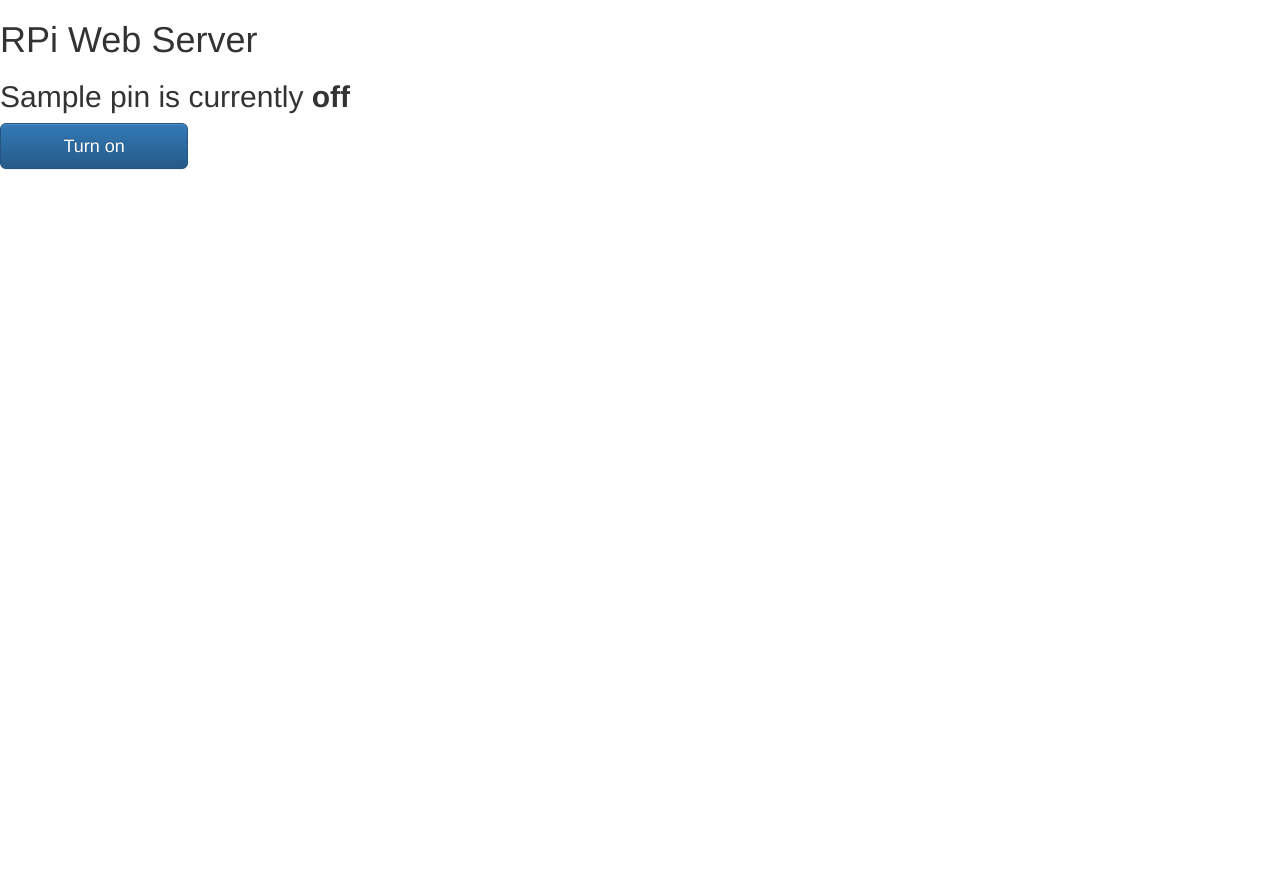
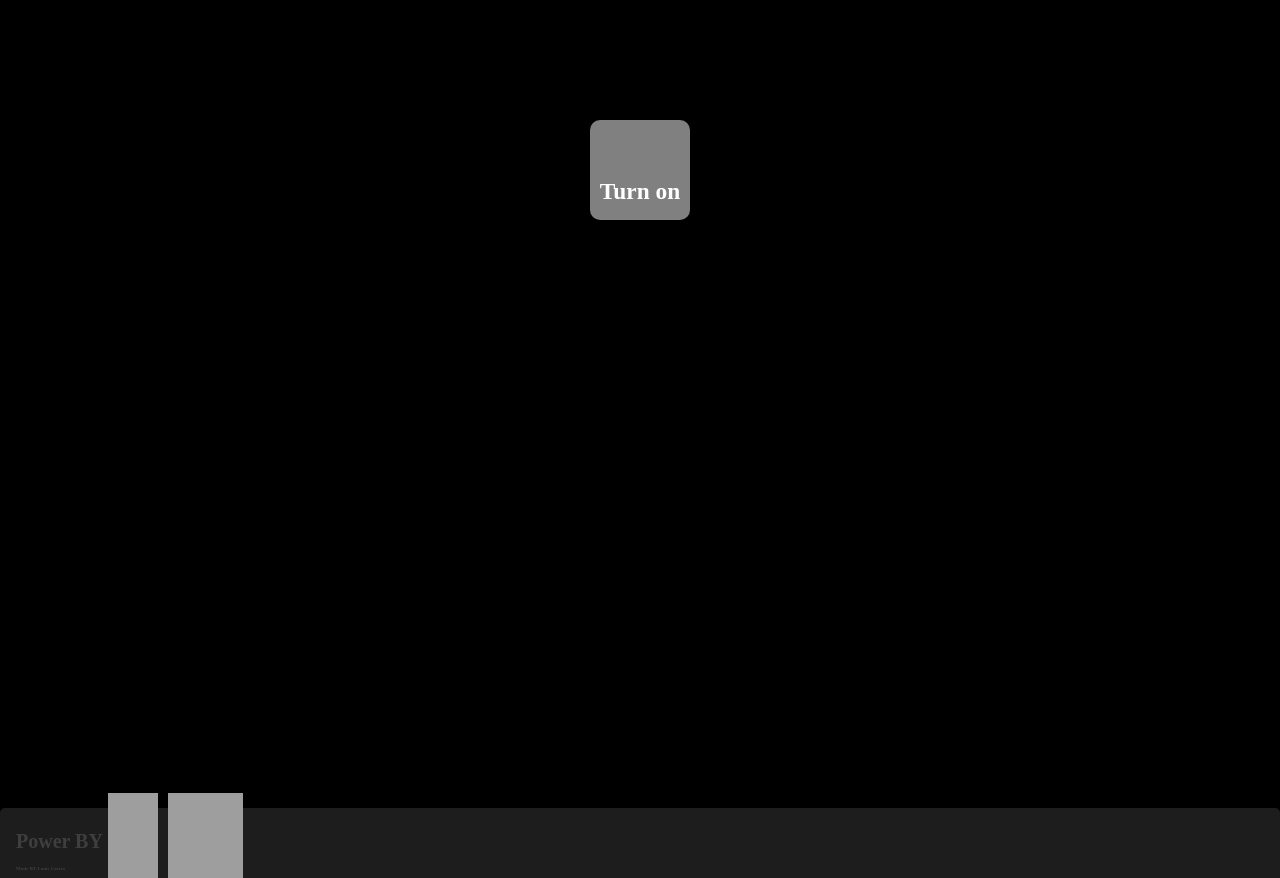
Before and after one commit to The-GUY-2024/py-LigthSwitch, a Flask app: template templates/main.html in a window 1280 px wide. Run offline with Flask 2, Linux system fonts and the light colour scheme; the template is opened without the code that fills it: most values are stand-ins (such as "Sample title", 1, 10 or a date in 2020); some libraries are stand-ins or nearby versions; grey boxes are pictures that could not be loaded.

Commit message:
Add files via upload

```diff
--- a/templates/main.html
+++ b/templates/main.html
@@ -1,11 +1,110 @@
 <!DOCTYPE html>
 <head>
-   <title>RPi Web Server</title>
-   <!-- Latest compiled and minified CSS -->
-   <link rel="stylesheet" href="https://maxcdn.bootstrapcdn.com/bootstrap/3.3.6/css/bootstrap.min.css" integrity="sha384-1q8mTJOASx8j1Au+a5WDVnPi2lkFfwwEAa8hDDdjZlpLegxhjVME1fgjWPGmkzs7" crossorigin="anonymous">
-   <!-- Optional theme -->
-   <link rel="stylesheet" href="https://maxcdn.bootstrapcdn.com/bootstrap/3.3.6/css/bootstrap-theme.min.css" integrity="sha384-fLW2N01lMqjakBkx3l/M9EahuwpSfeNvV63J5ezn3uZzapT0u7EYsXMjQV+0En5r" crossorigin="anonymous">
-   <!-- Latest compiled and minified JavaScript -->
+
+   <link rel="shortcut icon" href="https://encrypted-tbn0.gstatic.com/images?q=tbn:ANd9GcTSTq3LNhtXNdxSvqqnAAerMniADIa6dWTUTg&usqp=CAU"/>
+   <title> Room Ligth's</title>
+   <!-- Style sheet-->
+   <style>
+           .rsp-img{
+                   height: 100px;
+                   width: 75px;
+                   margin-left: 152px;
+                   margin-top: -87px;
+           }
+           .nodejs-img{
+                   height: 100px;
+                   width: 50px;
+                   margin-left: 92px;
+                   margin-top: -125px;
+                   position: absolute;
+                   padding-top: 39px;
+           }
+           .footer-name{
+                   color: #4c4b4bba;
+                   font-size: 5px;
+                   margin-top: -31px;
+           }
+           .footer-text{
+                   color: #4c4b4bba;
+                   margin-top: 6px;
+                   font-size: 20px;
+
+           }
+           .footer{
+                   background-color: #242323d4;
+                   position: fixed;
+                   left: 0;
+                   right: 0;
+                   padding: 1rem;
+                   color: white;
+                   bottom: -0.2%;
+                   border-top-left-radius: 5px;
+                   border-top-right-radius: 5px;
+                   height: 40px;
+           }
+           .header{
+                   background:black;
+                   width: -moz-available;
+                   text-align: center;
+                   margin-left: -8px;
+                   margin-right: -8px;
+                   margin-top: -70px;
+           }
+           .Header-t{
+
+                   color: #fff;
+                   text-shadow:
+                   0 0 5px #fff,
+                   0 0 10px #fff,
+                   0 0 20px #202020,
+                   0 0 40px #00000094,
+                   0 0 80px #2400ff,
+                   0 0 90px #3600ff,
+                   0 0 100px #0013ff,
+                   0 0 150px #0e20bd;
+                   text-align: center;
+                   font-size: 100px;
+           }
+           body{
+                   background-color: black;
+           }
+           .btn{
+
+                   align-content: center;
+                   height: 100px;
+                   width: 100px;
+                   font-size: 20px;
+                   border-radius: 10px;
+                   transform: translateY(-7px);
+                   display: block;
+                   margin-left: auto;
+                   margin-right: auto;
+                   text-decoration:none;
+                   background:gray;
+           }
+           .btn:hover{
+                   background-color: #333;
+                   color: #5b5858;
+                   transform: translateY(-2px);
+
+           }
+           .btn-text{
+               color: #fff;
+               text-decoration: none;
+               text-align:center;
+               padding-top: 35%;
+
+           }
+           .btn-cont{
+                   height: 125px;
+                   background: black;
+                   margin-top: 15%;
+                   margin-bottom: 0%;
+                   padding-top: 10%;
+
+           }
+   </style>
+   <meta name="viewport" content="width=device-width, initial-scale=1.0">
    <script src="https://maxcdn.bootstrapcdn.com/bootstrap/3.3.6/js/bootstrap.min.js" integrity="sha384-0mSbJDEHialfmuBBQP6A4Qrprq5OVfW37PRR3j5ELqxss1yVqOtnepnHVP9aJ7xS" crossorigin="anonymous"></script>
 </head>
 
@@ -15,11 +114,24 @@
    <h2>{{ pins[pin].name }}
    {% if pins[pin].state == true %}
       is currently <strong>on</strong></h2><div class="row"><div class="col-md-2">
-      <a href="/{{pin}}/off" class="btn btn-block btn-lg btn-default" role="button">Turn off</a></div></div>
+      <a href="/{{pin}}/off" class="btn btn-block btn-lg btn-default" role="button"><h3 class="btn-text"> Turn off </h3> </a></div></div>
    {% else %}
       is currently <strong>off</strong></h2><div class="row"><div class="col-md-2">
-      <a href="/{{pin}}/on" class="btn btn-block btn-lg btn-primary" role="button">Turn on</a></div></div>
+      <a href="/{{pin}}/on" class="btn btn-block btn-lg btn-primary" role="button"> <h3 class="btn-text"> Turn on </h3> </a></div></div>
    {% endif %}
    {% endfor %}
+
+   <div class="footer">
+      <h4 class="footer-text"> Power BY </h4>
+
+      <a href="https://nodejs.org/en/">
+              <img class="nodejs-img" src="https://nodejs.org/static/images/logo.svg">
+      </a>
+      <a href="https://www.raspberrypi.org/">
+              <img class="rsp-img" src="https://www.raspberrypi.org/pagekit-assets/media/images/4913a547895720ff30c1.svg">
+      </a>
+
+      <h3 class="footer-name">Made BY Louis Castro</h3>
+   </div>
 </body>
 </html>
```
